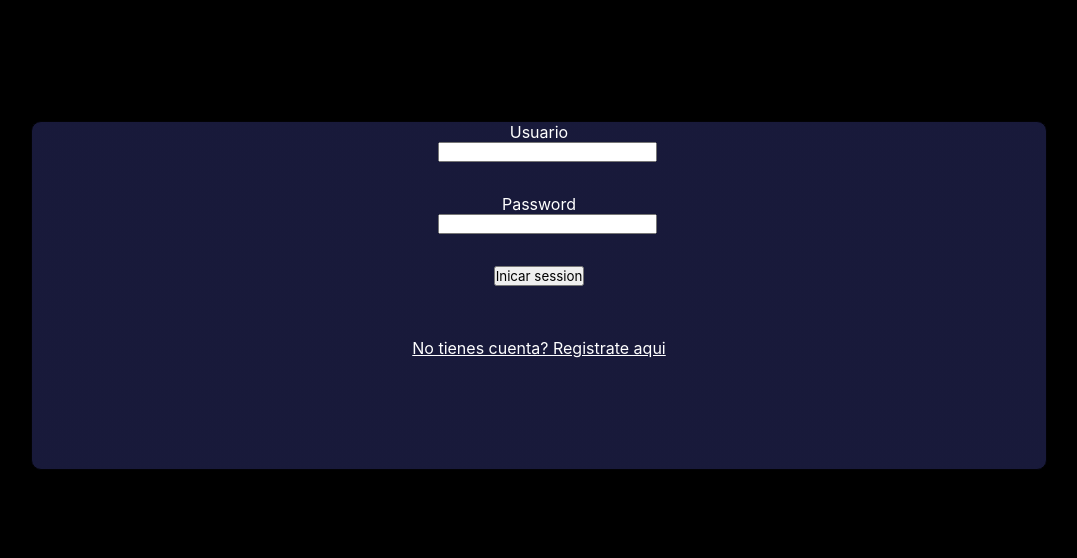
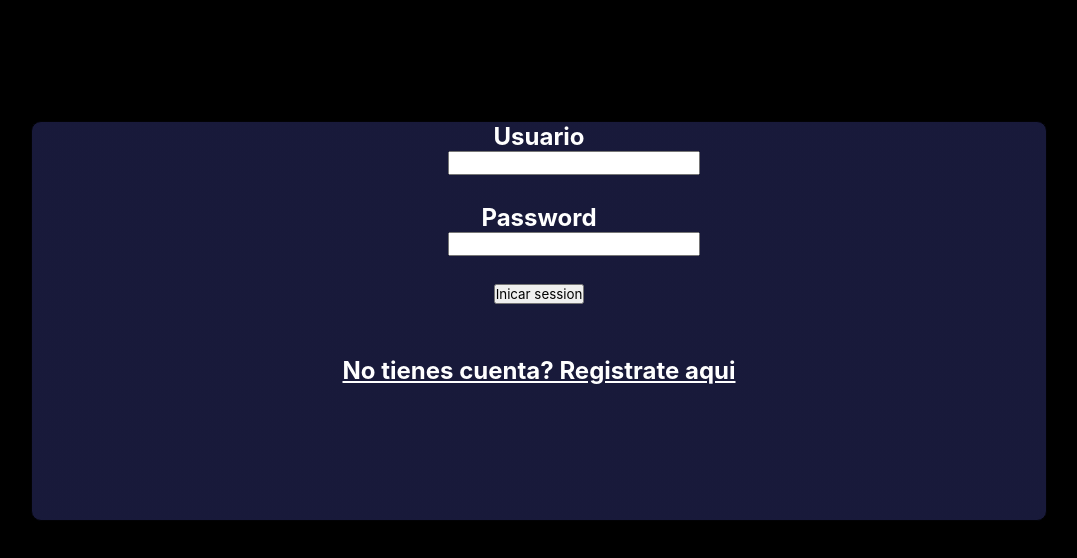
Before and after one commit to CesarAugusto200/MUSICAL_LEGENDS1.1, a React (Vite) app: page / in a window 1280 px wide. Shown: the top 558 px of the page, without its empty margins (169-1246 px from the left). Built offline with nearby package versions, Linux system fonts and the light colour scheme.

Commit message:
commit 4
correcciones

```diff
--- a/src/assets/Style/Login.css
+++ b/src/assets/Style/Login.css
@@ -1,4 +1,25 @@
 
 form{
     display: flex;
+    height: 400px;
+    font-size: 24px;
+    font-weight: bold;
+    margin-bottom: 20px;
+    color: #4A4A4A;
 }
+
+
+input{
+    display: flex;
+    flex-direction: column;
+    align-items: flex-start;
+    position: absolute;
+    left: 41%;
+
+
+
+    font-size: 16px;
+    margin-bottom: 10px;
+    color: #4A4A4A;
+
+  }
--- a/src/assets/Style/NuestraInfo.css
+++ b/src/assets/Style/NuestraInfo.css
@@ -62,6 +62,7 @@ padding-top: 380px;
     width:300px;
     height:300px;
     border-radius:150px;
+    margin-top: 9px;
   }
   .EMA{
     width:300px;
```
